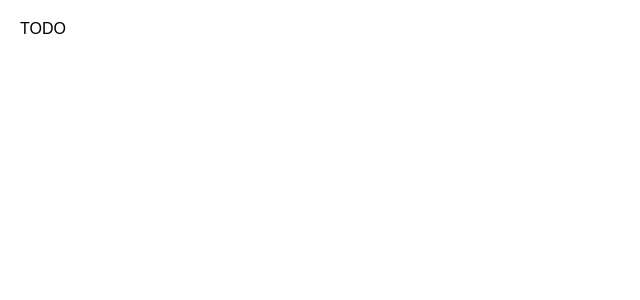
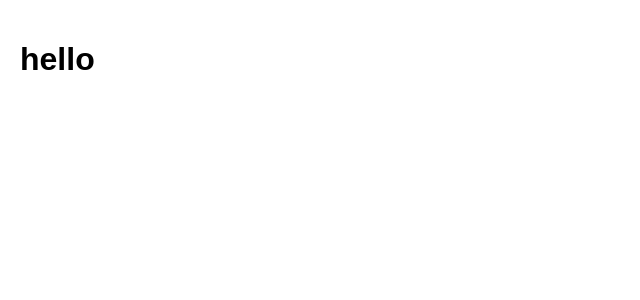
Before and after one commit to vimal336/React-js-projects, a React (Create React App) app in the folder flashcard/: page / in a window 1280 px wide. Shown: the top 300 px of the page, without its empty margins (0-640 px from the left). Built offline with nearby package versions, Linux system fonts and the light colour scheme.

Commit message:
react flashcard project

```diff
--- a/flashcard/src/App.js
+++ b/flashcard/src/App.js
@@ -1,3 +1,4 @@
+import { useState } from "react";
 import "./styles.css";
 
 export default function App() {
@@ -43,5 +44,13 @@ const questions = [
 ];
 
 function FlashCards() {
-  return <div>TODO</div>;
+
+  const [card, setCard] = useState("");
+
+  return (
+  <div className="flashcards">
+    <h1>hello</h1>
+  </div>
+  )
+
 }
```
